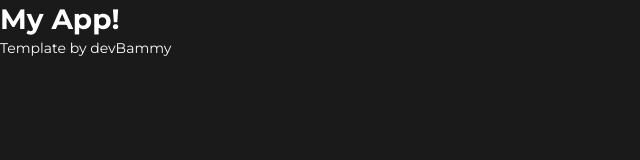
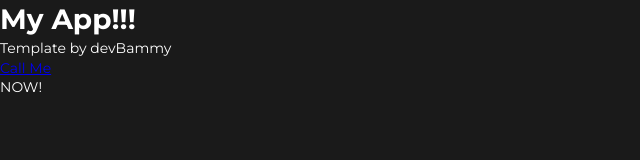
Before and after one commit to DevBammy/weatherApp, a React (Vite) app: page / in a window 1280 px wide. Shown: the top 160 px of the page, without its empty margins (0-640 px from the left). Built offline with nearby package versions, Linux system fonts and the light colour scheme.

Commit message:
Added features

```diff
--- a/src/App.jsx
+++ b/src/App.jsx
@@ -4,8 +4,10 @@ import "./index.scss"
 function App() {
   return (
     <>
-      <h1>My App!</h1>
+      <h1>My App!!!</h1>
       <p>Template by devBammy</p>
+      <a href="/">Call Me</a>
+      <p>NOW!</p>
     </>
   );
 }
```
